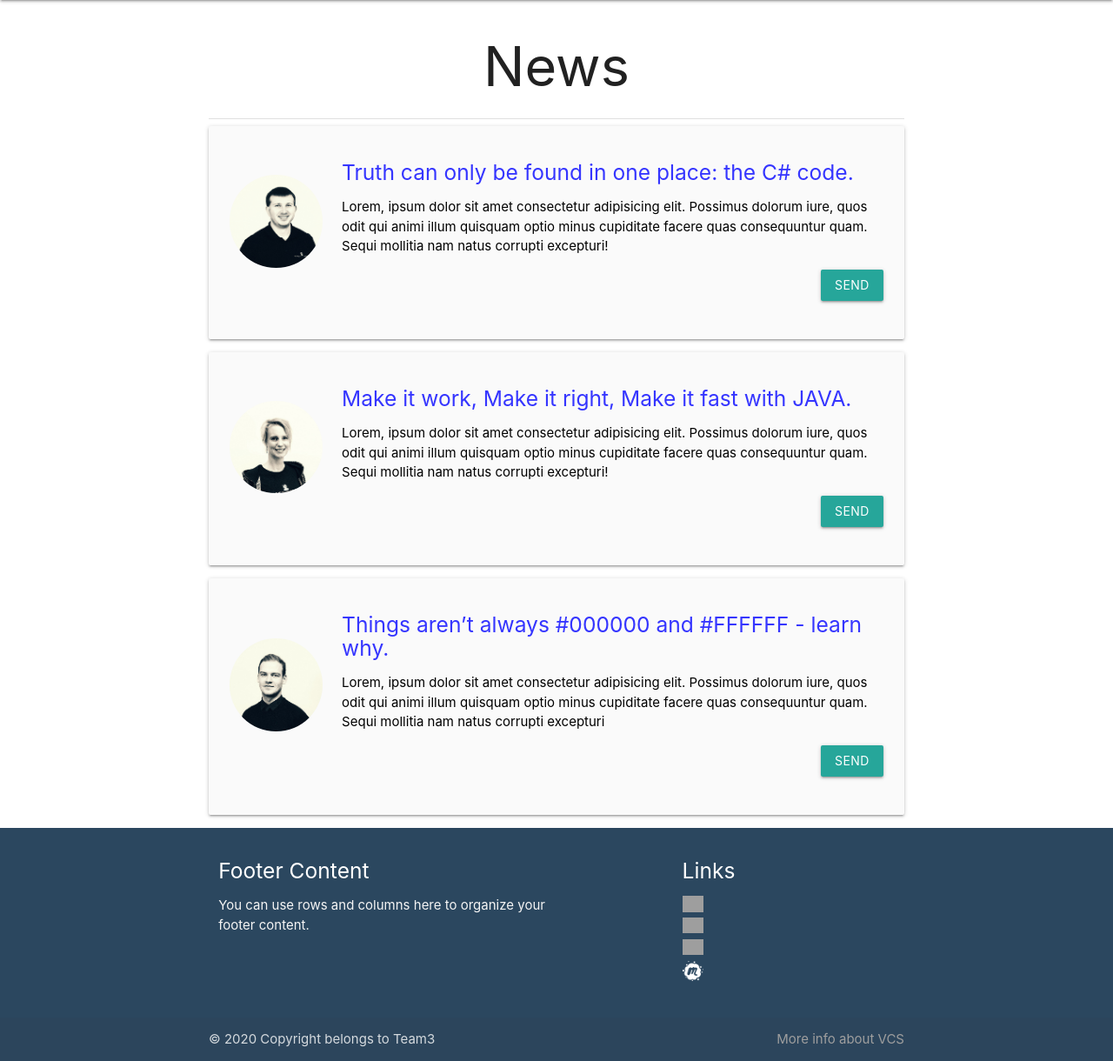
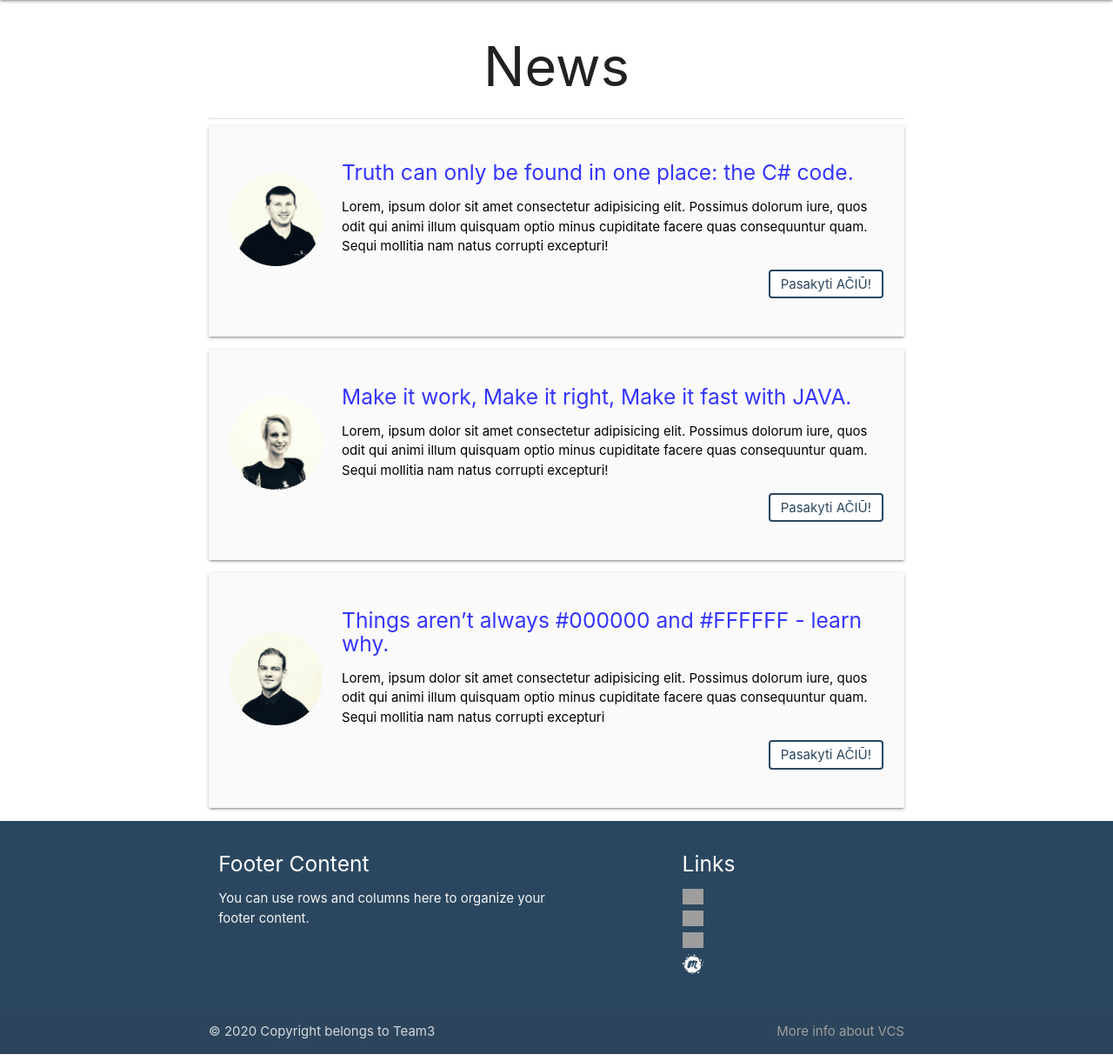
Before and after one commit to Arturasrom/grupe3, a PHP site: page /news.php in a window 1280 px wide. Shown: the part 100-1320 px from the top of the page at 87% size. Run offline with PHP 8.4, Linux system fonts and the light colour scheme; grey boxes are pictures that could not be loaded.

Commit message:
news page pakeitimai

```diff
--- a/news.php
+++ b/news.php
@@ -2,7 +2,6 @@
 
 
 <div class="container">
-
 
     <h1 class="news-h1">News</h1>
 
@@ -12,7 +11,7 @@
         <div class="card-panel grey lighten-5 z-depth-1">
             <div class="row valign-wrapper">
                 <div class="col s2">
-                    <img src="images/vidmantas.jpg" alt="" class="circle responsive-img">
+                    <img id="img1" src="images/vidmantas.jpg" alt="" class="circle responsive-img">
                 </div>
 
                 <div class="col s10">
@@ -20,7 +19,8 @@
                         <h5 class="news-h5">Truth can only be found in one place: the C# code.</h5>
                         <p>Lorem, ipsum dolor sit amet consectetur adipisicing elit. Possimus dolorum iure, quos odit qui animi illum quisquam optio minus cupiditate facere quas consequuntur quam. Sequi mollitia nam natus corrupti excepturi!</p>
                         <div class="news-button">
-                            <a href="#!" class="btn waves-effect waves-teal">Send</a>
+                        <button class="button-news" onclick="document.getElementById('img1').src='images/vidmantas_ty.png'">Pasakyti AČIŪ!</button>
+
                         </div>
                     </span>
                 </div>
@@ -28,20 +28,18 @@
         </div>
     </div>
 
-
-
     <div class="col s12 m8 offset-m2 l6 offset-l3">
         <div class="card-panel grey lighten-5 z-depth-1">
             <div class="row valign-wrapper">
                 <div class="col s2">
-                    <img src="images/viktorija.jpg" alt="" class="circle responsive-img"> <!-- notice the "circle" class -->
+                    <img id="img2" src="images/viktorija.jpg" alt="" class="circle responsive-img"> <!-- notice the "circle" class -->
                 </div>
                 <div class="col s10">
                     <span class="black-text">
                         <h5 class="news-h5">Make it work, Make it right, Make it fast with JAVA.</h5>
                         <p>Lorem, ipsum dolor sit amet consectetur adipisicing elit. Possimus dolorum iure, quos odit qui animi illum quisquam optio minus cupiditate facere quas consequuntur quam. Sequi mollitia nam natus corrupti excepturi!</p>
                         <div class="news-button">
-                            <a href="#!" class="btn waves-effect waves-teal">Send</a>
+                        <button class="button-news" onclick="document.getElementById('img2').src='images/viktorija_ty.png'">Pasakyti AČIŪ!</button>
                         </div>
                     </span>
                 </div>
@@ -55,18 +53,17 @@
         <div class="card-panel grey lighten-5 z-depth-1">
             <div class="row valign-wrapper">
                 <div class="col s2">
-                    <img src="images/kazimiras.jpg" alt="" class="circle responsive-img"> <!-- notice the "circle" class -->
+                    <img id="img3" src="images/kazimiras.jpg" alt="" class="circle responsive-img"> <!-- notice the "circle" class -->
                 </div>
                 <div class="col s10">
                     <span class="black-text">
                         <h5 class="news-h5">Things aren’t always #000000 and #FFFFFF - learn why.</h5>
                         <p>Lorem, ipsum dolor sit amet consectetur adipisicing elit. Possimus dolorum iure, quos odit qui animi illum quisquam optio minus cupiditate facere quas consequuntur quam. Sequi mollitia nam natus corrupti excepturi</p>
                         <div class="news-button">
-                            <a href="#!" class="btn waves-effect waves-teal">Send</a>
+                        <button class="button-news" onclick="document.getElementById('img3').src='images/kazimiras_ty.png'">Pasakyti AČIŪ!</button>
                         </div>
                     </span>
                 </div>
-
             </div>
         </div>
     </div>
@@ -74,5 +71,4 @@
 </div>
 
 
-
 <?php include "footer.php" ?>
--- a/scripts/script.js
+++ b/scripts/script.js
@@ -5,6 +5,9 @@ document.addEventListener('DOMContentLoaded', function() {
 
 
 /* Artūro  kodas: */
+
+
+
 
 
 
--- a/styles/style.css
+++ b/styles/style.css
@@ -20,6 +20,14 @@
 
 .news-button {
     text-align: right;
+}
+
+.button-news {
+    padding: 6px 12px;
+    border-radius: 4px;
+    background-color: white;
+    color:#2b475f;
+    border: 2px solid #2b475f;
 }
 
 
```
Also changed, not shown: images/kazimiras_ty.png (added), images/vidmantas_ty.png (added), images/viktorija_ty.png (added).
